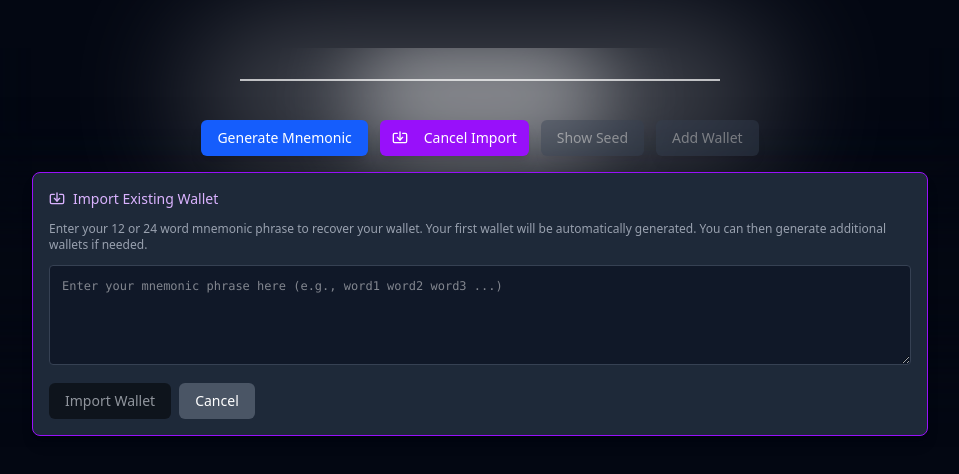
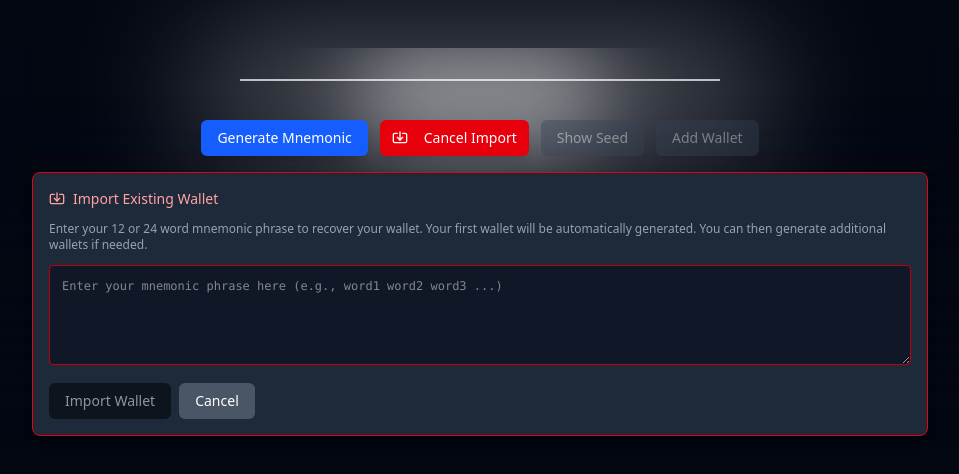
Before and after one commit to TejaswaHinduja/web-wallet, a Next.js app: page / in a window 1280 px wide. Both pictures are taken after a click on the button "Import Mnemonic". Shown: the top 474 px of the page, without its empty margins (160-1119 px from the left). Built offline with nearby package versions, Linux system fonts and the light colour scheme.

Commit message:
all good

```diff
--- a/app/compo/walletgen.tsx
+++ b/app/compo/walletgen.tsx
@@ -77,7 +77,7 @@ export function Genwallet(){
             </Button>
 
             <Button
-                className="px-4 py-2 text-sm shadow-lg bg-purple-600 hover:bg-purple-700 text-white font-medium"
+                className="px-4 py-2 text-sm shadow-lg bg-red-600 hover:bg-red-700 text-white font-medium"
                 onClick={() => {
                     setImportMode(!importMode)
                     setError("")
@@ -136,8 +136,8 @@ export function Genwallet(){
 
         {/* Import Mnemonic Section */}
         {importMode && (
-            <div className="bg-gray-800 rounded-lg border border-purple-600 p-4 shadow-lg mb-4 animate-in fade-in duration-200">
-                <h3 className="text-sm font-medium mb-3 text-purple-300 flex items-center">
+            <div className="bg-gray-800 rounded-lg border border-red-600 p-4 shadow-lg mb-4 animate-in fade-in duration-200">
+                <h3 className="text-sm font-medium mb-3 text-red-300 flex items-center">
                     <Import className="w-4 h-4 mr-2" />
                     Import Existing Wallet
                 </h3>
@@ -152,7 +152,7 @@ export function Genwallet(){
                         setError("")
                     }}
                     placeholder="Enter your mnemonic phrase here (e.g., word1 word2 word3 ...)"
-                    className="w-full bg-gray-900 text-gray-100 p-3 rounded border border-gray-700 focus:border-purple-500 focus:outline-none font-mono text-xs min-h-[100px] resize-y"
+                    className="w-full bg-gray-900 text-gray-100 p-3 rounded border border-red-700 focus:border-red-500 focus:outline-none font-mono text-xs min-h-[100px] resize-y"
                 />
                 {error && (
                     <div className="mt-2 text-xs text-red-400 bg-red-950/50 border border-red-800 rounded p-2">
```
